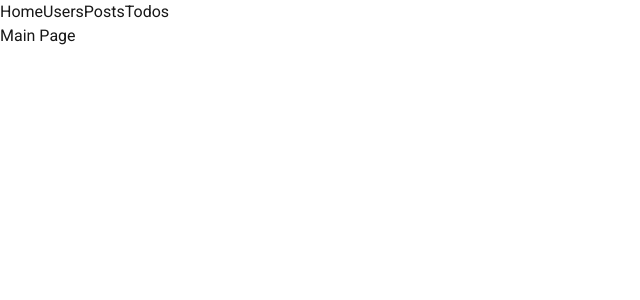
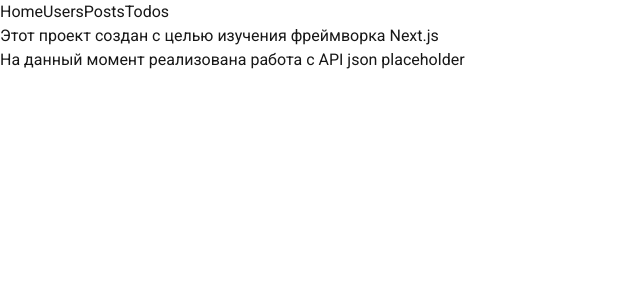
Before and after one commit to NoWizarrd/next-test-project, a Next.js app: page / in a window 1280 px wide. Shown: the top 300 px of the page, without its empty margins (0-640 px from the left). Built offline with nearby package versions, Linux system fonts and the light colour scheme.

Commit message:
add fetch users + fix header + user types

```diff
--- a/src/app/globals.css
+++ b/src/app/globals.css
@@ -14,6 +14,12 @@
   }
 }
 
+* {
+  margin: 0;
+  padding: 0;
+  box-sizing: border-box;
+}
+
 body {
   color: var(--foreground);
   background: var(--background);
--- a/src/app/page.tsx
+++ b/src/app/page.tsx
@@ -1,9 +1,15 @@
-import Image from "next/image";
 
 export default function Home() {
   return (
-    <div className="">
-      Main Page
+    <div className="flex flex-col justify-center items-start h-[calc(100vh-4rem)]">
+      <div className="my-0 mx-auto p-4 bg-sky-300/10 border-2 rounded-md border-blue-400/90 text-4xl">
+        <p>
+        Этот проект создан с целью изучения фреймворка Next.js
+        </p>
+        <p>
+        На данный момент реализована работа с API json placeholder
+        </p>
+      </div>
     </div>
   );
 }
--- a/src/components/header/Header.tsx
+++ b/src/components/header/Header.tsx
@@ -1,9 +1,12 @@
 import Link from 'next/link'
 import React from 'react'
+import NextImage from '/public/next.svg'
+import Image from "next/image";
 
 export function Header() {
   return (
-    <header className='flex bg-blue-400/70 h-16 justify-center'>
+    <header className='flex sticky top-0 bg-blue-400/70 h-16 justify-center'>
+      {/* <Image className='absolute bottom-0 left-6 h-14 top-auto' alt="Next Logo"  src={NextImage}/> */}
         <div className='flex'>
             {[
                 ['Home', '/'],
```
Also changed, not shown: src/app/users/page.tsx (+32 -9 lines), src/types/UserType.ts (added, +28 -0 lines).
